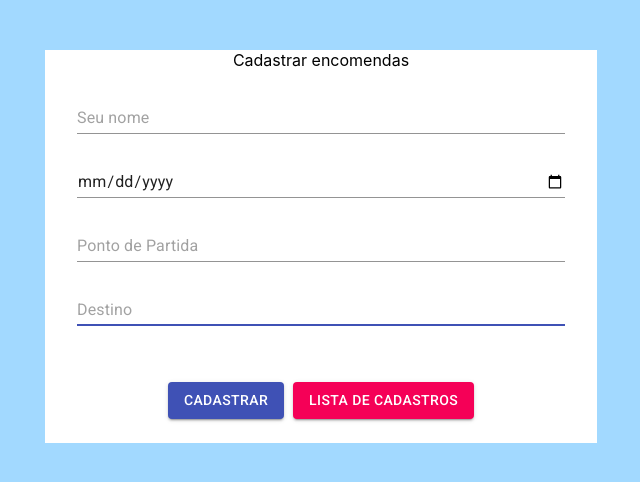
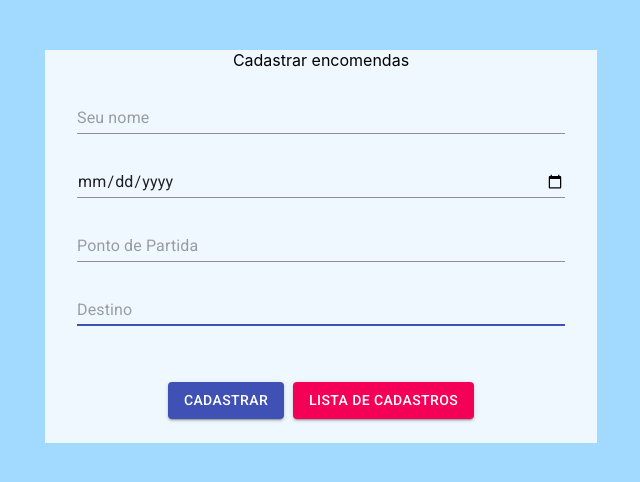
Before and after one commit to carolineccorrea/cadentregas-app, a React (Create React App) app: page / in a window 1280 px wide. Shown: the top 482 px of the page, without its empty margins (319-959 px from the left). Built offline with nearby package versions, Linux system fonts and the light colour scheme.

Commit message:
add style postform

```diff
--- a/src/pages/PostForm/index.js
+++ b/src/pages/PostForm/index.js
@@ -4,6 +4,7 @@ import { TextField } from '@material-ui/core';
 import { Button } from '@material-ui/core';
 import Container from '@material-ui/core/Container';
 import Box from '@material-ui/core/Box';
+import "./style.css";
 
 const containerForm = {
     textAlign:'center',
@@ -52,7 +53,7 @@ export default class PostForm extends Component{
  render(){
     return (
     <Container component="main" maxWidth="sm">
-        <form onSubmit={this.cadastrar} style={containerForm}>
+        <form onSubmit={this.cadastrar} className="container-form">
               <label>Cadastrar encomendas</label><br/>
                   <Box m={4}>
                       <TextField
--- /dev/null
+++ b/src/pages/PostForm/style.css
@@ -0,0 +1,5 @@
+.container-form{
+    text-align: center;
+    background-color: aliceblue;
+    margin-top: 50px;
+}
```
